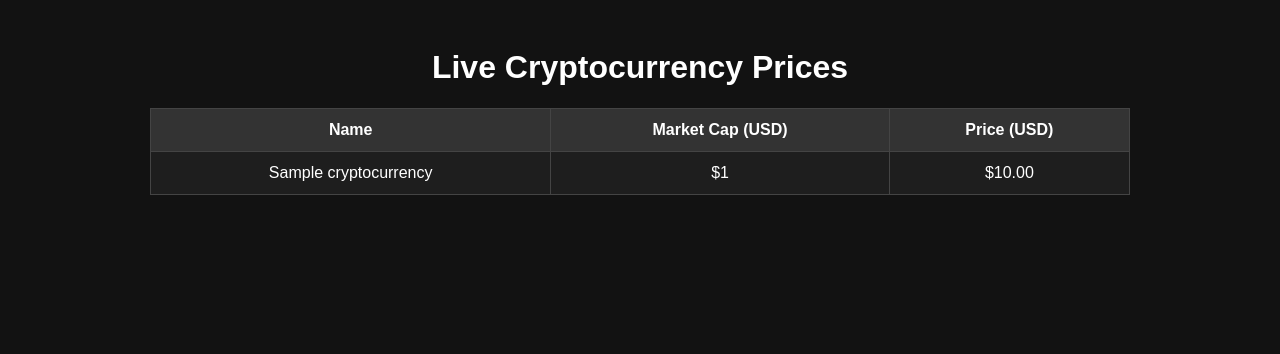
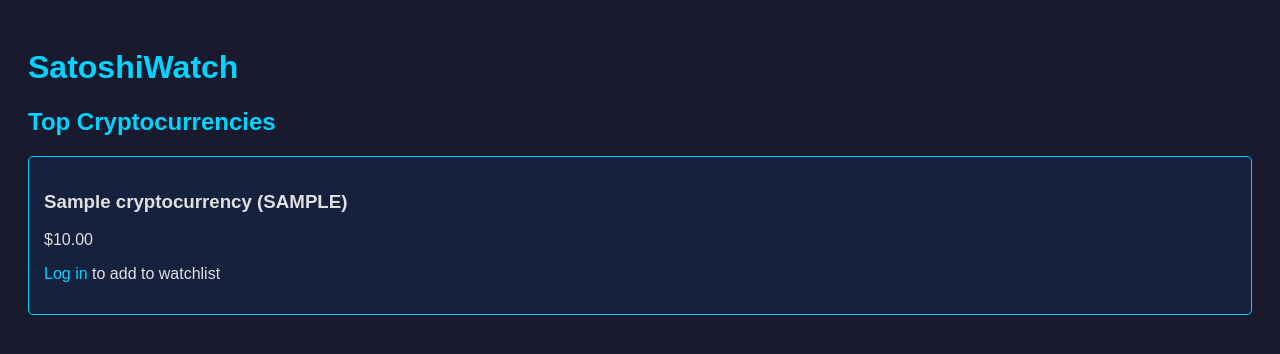
Before and after one commit to aleexsaanchez/SatoshiWatch, a Django app: template watchlist/templates/watchlist/crypto_list.html in a window 1280 px wide. Shown: the top 354 px of the page. Run offline with Django 5.2, Linux system fonts and the light colour scheme; the template is opened without the code that fills it: values that come from a table or form of the project are taken from there, others are empty; tables that the repository leaves empty hold one stand-in row (values such as "Sample post").

Commit message:
Fixed fetch_cg_data and added watchlist models

```diff
--- a/satoshiwatchlist/settings.py
+++ b/satoshiwatchlist/settings.py
@@ -117,6 +117,8 @@ USE_TZ = True
 # https://docs.djangoproject.com/en/5.1/howto/static-files/
 
 STATIC_URL = 'static/'
+STATIC_DIRS = [BASE_DIR / "static"]
+STATIC_ROOT = BASE_DIR / "staticfiles"
 
 # Default primary key field type
 # https://docs.djangoproject.com/en/5.1/ref/settings/#default-auto-field
--- a/satoshiwatchlist/urls.py
+++ b/satoshiwatchlist/urls.py
@@ -16,8 +16,11 @@ Including another URLconf
 """
 from django.contrib import admin
 from django.urls import path, include
+from django.contrib.auth import views as auth_views
 
 urlpatterns = [
     path('admin/', admin.site.urls),
-    path('cryptos/', include('watchlist.urls')),  # Include watchlist app URLs
+    path('cryptos/', include('watchlist.urls')),
+    path('login/', auth_views.LoginView.as_view(template_name='watchlist/login.html'), name='login'),
+    path('logout/', auth_views.LogoutView.as_view(next_page='crypto_list'), name='logout'),
 ]
--- a/watchlist/models.py
+++ b/watchlist/models.py
@@ -1,6 +1,6 @@
 from django.db import models
+from django.contrib.auth.models import User
 
-# Create your models here.
 class Cryptocurrency(models.Model):
     name = models.CharField(max_length=100)
     symbol = models.CharField(max_length=20)
@@ -9,3 +9,11 @@ class Cryptocurrency(models.Model):
 
     def __str__(self):
         return self.name
+
+class CryptoWatchlist(models.Model):
+    user = models.ForeignKey(User, on_delete=models.CASCADE)
+    crypto = models.ForeignKey(Cryptocurrency, on_delete=models.CASCADE)
+    added_at = models.DateTimeField(auto_now_add=True)
+
+    def __str__(self):
+        return f"{self.crypto.name} ({self.user.username})"
--- a/watchlist/templates/watchlist/crypto_list.html
+++ b/watchlist/templates/watchlist/crypto_list.html
@@ -3,49 +3,43 @@
 <head>
     <meta charset="UTF-8">
     <meta name="viewport" content="width=device-width, initial-scale=1.0">
-    <title>Cryptocurrency Prices</title>
+    <title>SatoshiWatch</title>
     <style>
-        body {
-            font-family: Arial, sans-serif;
-            background-color: #121212;
-            color: white;
-            text-align: center;
-            padding: 20px;
-        }
-        table {
-            width: 80%;
-            margin: auto;
-            border-collapse: collapse;
-            background-color: #1e1e1e;
-        }
-        th, td {
-            padding: 12px;
-            border: 1px solid #444;
-        }
-        th {
-            background-color: #333;
-        }
+        body { font-family: Arial, sans-serif; background: #1a1a2e; color: #e0e0e0; padding: 20px; }
+        .crypto-grid { display: grid; grid-template-columns: repeat(auto-fit, minmax(200px, 1fr)); gap: 20px; }
+        .crypto-card { background: #16213e; padding: 15px; border: 1px solid #00d4ff; border-radius: 5px; }
+        a { color: #00d4ff; text-decoration: none; }
+        a:hover { color: #ff007a; }
+        h1, h2 { color: #00d4ff; }
     </style>
 </head>
 <body>
-    <h1>Live Cryptocurrency Prices</h1>
-    <table>
-        <tr>
-            <th>Name</th>
-            <th>Market Cap (USD)</th>
-            <th>Price (USD)</th>
-        </tr>
+    <h1>SatoshiWatch</h1>
+    <h2>Top Cryptocurrencies</h2>
+    <div class="crypto-grid">
         {% for crypto in cryptos %}
-        <tr>
-            <td>{{ crypto.name }}</td>
-            <td>${{ crypto.market_cap|default:"N/A" }}</td>
-            <td>${{ crypto.price_usd|floatformat:2 }}</td>
-        </tr>
+            <div class="crypto-card">
+                <h3>{{ crypto.name }} ({{ crypto.symbol|upper }})</h3>
+                <p>${{ crypto.price_usd }}</p>
+                {% if request.user.is_authenticated %}
+                    {% if crypto.id in watchlist_ids %}
+                        <a href="{% url 'remove_from_watchlist' crypto.id %}">Remove</a>
+                    {% else %}
+                        <a href="{% url 'add_to_watchlist' crypto.id %}">Add to Watchlist</a>
+                    {% endif %}
+                {% else %}
+                    <p><a href="{% url 'login' %}">Log in</a> to add to watchlist</p>
+                {% endif %}
+            </div>
+        {% endfor %}
+    </div>
+    {% if request.user.is_authenticated %}
+        <h2>Your Watchlist</h2>
+        {% for item in watchlist %}
+            <p>{{ item.crypto.name }} ({{ item.crypto.symbol|upper }}) - <a href="{% url 'remove_from_watchlist' item.crypto.id %}">Remove</a></p>
         {% empty %}
-        <tr>
-            <td colspan="3">No data available</td>
-        </tr>
+            <p>No cryptos in your watchlist yet.</p>
         {% endfor %}
-    </table>
+    {% endif %}
 </body>
 </html>
--- a/watchlist/urls.py
+++ b/watchlist/urls.py
@@ -1,6 +1,8 @@
 from django.urls import path
-from .views import crypto_list
+from .views import crypto_list, add_to_watchlist, remove_from_watchlist
 
 urlpatterns = [
-    path('', crypto_list, name='crypto_list'),  # Accessible at /cryptos/
+    path('', crypto_list, name='crypto_list'),
+    path('add/<int:crypto_id>/', add_to_watchlist, name='add_to_watchlist'),
+    path('remove/<int:crypto_id>/', remove_from_watchlist, name='remove_from_watchlist'),
 ]
```
Also changed, not shown: watchlist/management/commands/fetch_cg_data.py (+7 -7 lines), watchlist/templates/watchlist/login.html (added, +16 -0 lines), watchlist/views.py (+42 -3 lines), watchlist/migrations/0002_cryptowatchlist.py (added).
